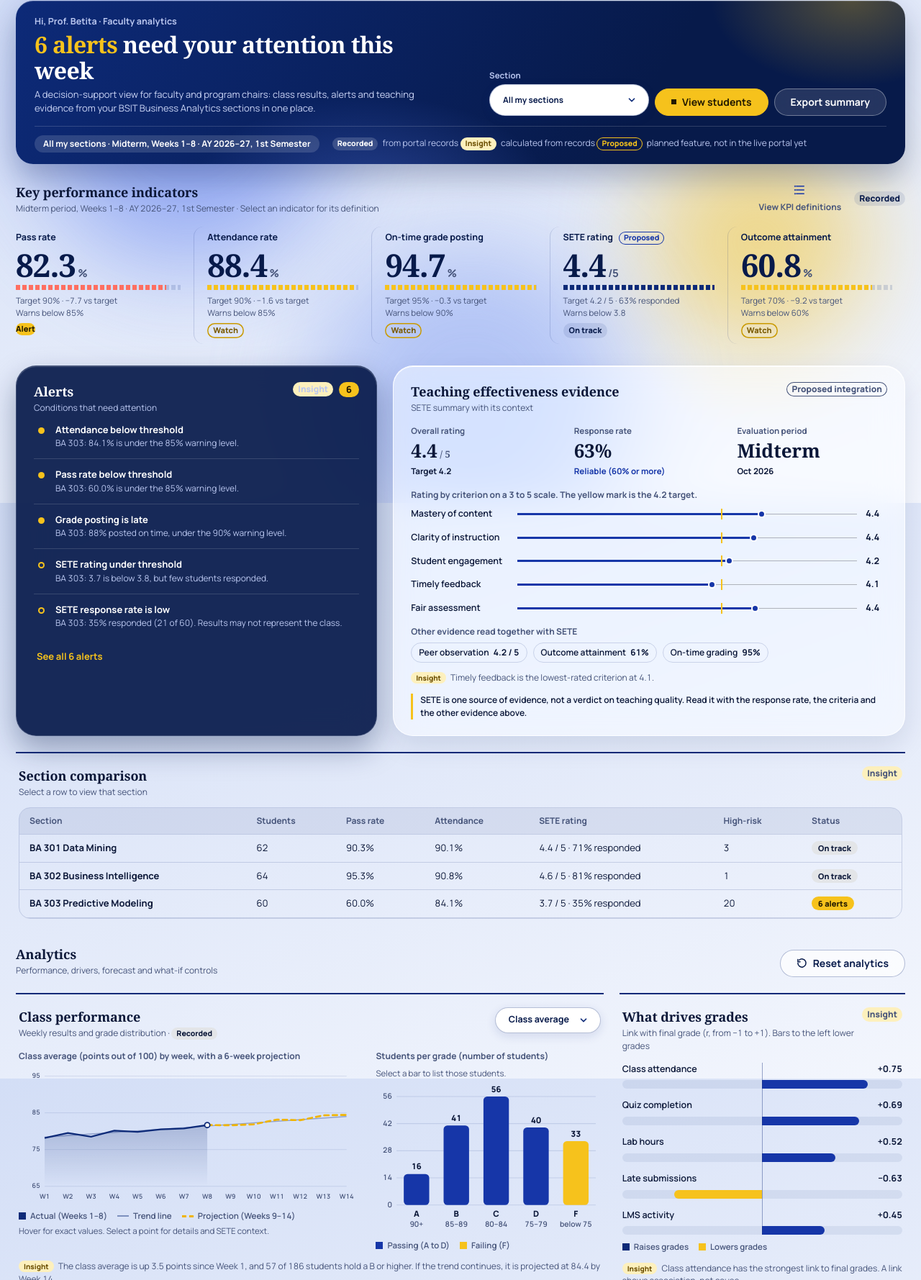
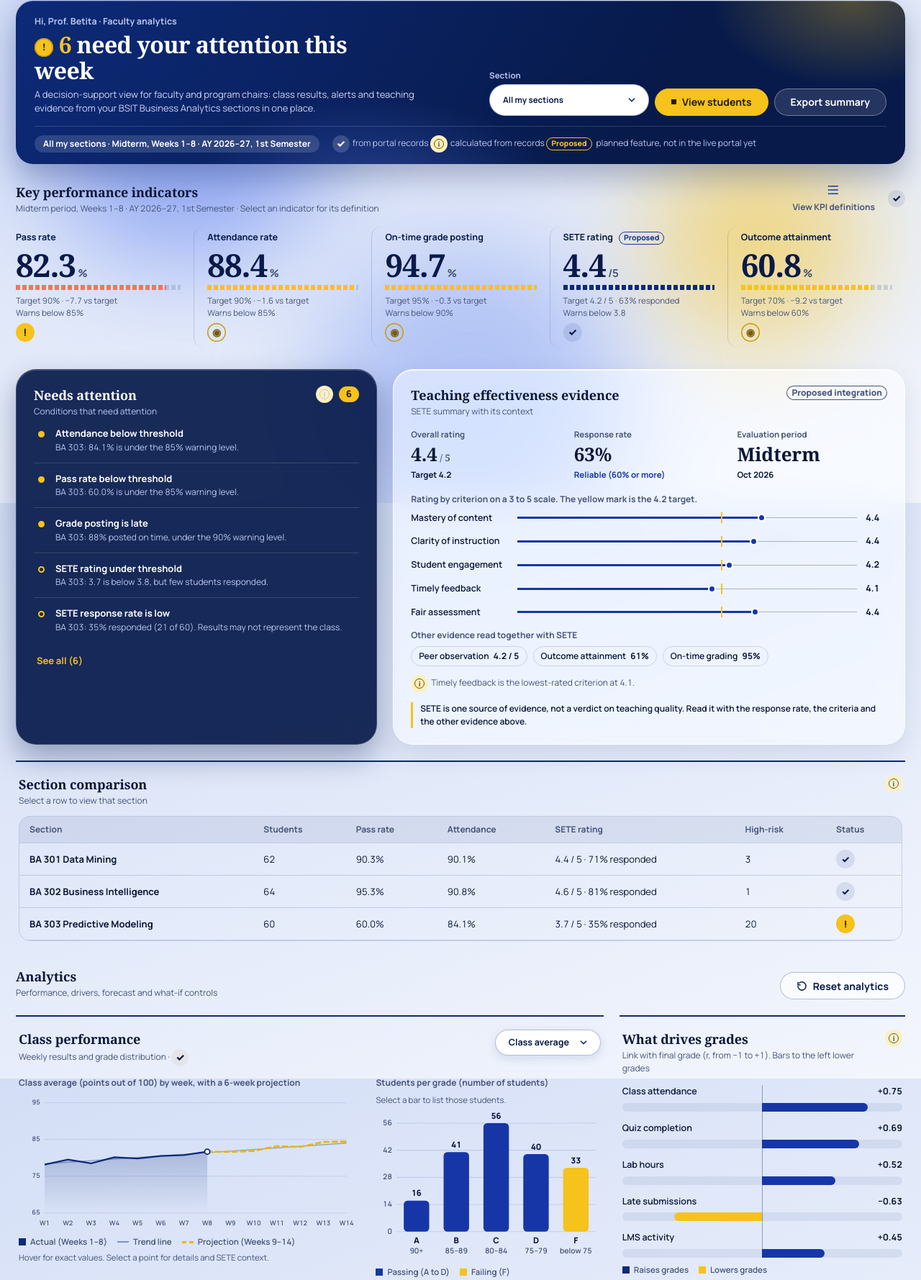
Before and after one commit to v-thee/carolina-university-faculty-dashboard, a plain HTML site: page index.html in a window 1280 px wide. Shown: the part 101-1880 px from the top of the page at 72% size. Drawn offline with Linux system fonts and the light colour scheme.

Commit message:
replace some words with icons to lessen the words in UI

```diff
--- a/index.html
+++ b/index.html
@@ -451,6 +451,39 @@ select:focus-visible { outline: 0; border-color: var(--navy); box-shadow: 0 0 0
 .kx.ok { background: rgba(13, 42, 120, .1); color: var(--deep); }
 .kx.wa { box-shadow: inset 0 0 0 1.5px #c99a00; color: #7a5a00; }
 .kx.al { background: var(--yel); color: #231a00; }
+.tg.rec, .tg.ins, .in em {
+  display: inline-grid; place-items: center; width: 24px; height: 24px; padding: 0;
+  margin: 0 4px 0 0; font-size: 0; line-height: 1; vertical-align: middle;
+}
+.tg.rec::before { content: "✓"; font-size: 14px; }
+.tg.ins::before, .in em::before {
+  content: "i"; display: grid; place-items: center; width: 14px; height: 14px;
+  border: 1.5px solid currentColor; border-radius: 50%; font-size: 10px; font-weight: 800;
+}
+.in em { background: #fdf0bd; color: #6b4e00; border-radius: 50%; }
+.kx.ok, .kx.wa, .kx.al {
+  display: inline-grid; place-items: center; width: 26px; min-width: 26px; height: 26px;
+  padding: 0; border-radius: 50%; font-size: 0; vertical-align: middle;
+}
+.kx::before { font-size: 14px; line-height: 1; font-weight: 800; }
+.kx.ok::before { content: "✓"; }
+.kx.wa::before { content: "◉"; }
+.kx.al::before { content: "!"; }
+.status-pill, .severity-icon {
+  display: inline-grid; place-items: center; min-width: 26px; height: 26px; padding: 0 7px;
+  border-radius: 99px; font-size: 0; vertical-align: middle;
+}
+.status-pill::before, .severity-icon::before { font-size: 13px; font-weight: 800; }
+.status-pill.ok, .severity-icon.watch { background: rgba(13, 42, 120, .1); color: var(--deep); }
+.status-pill.watch, .severity-icon.alert { box-shadow: inset 0 0 0 1.5px #c99a00; color: #7a5a00; }
+.status-pill.alert, .severity-icon.alert { background: var(--yel); color: #231a00; }
+.status-pill.ok::before { content: "✓"; }
+.status-pill.watch::before, .severity-icon.watch::before { content: "◉"; }
+.status-pill.alert::before, .severity-icon.alert::before { content: "!"; }
+.alert-filter { display: inline-grid; place-items: center; width: 40px; height: 40px; padding: 0; font-size: 0; }
+.alert-filter::before { font-size: 15px; font-weight: 800; }
+.alert-filter[data-f="alert"]::before { content: "!"; }
+.alert-filter[data-f="watch"]::before { content: "◉"; }
 
 /* Panels: glass for decisions, open sections for the rest */
 .c {
@@ -751,8 +784,8 @@ select:focus-visible { outline: 0; border-color: var(--navy); box-shadow: 0 0 0
       <div class="hfoot">
         <p class="scope" id="hs"></p>
           <p class="key">
-          <span class="key-item"><span class="tg rec">Recorded</span><span class="key-desc">from portal records</span></span>
-          <span class="key-item"><span class="tg ins">Insight</span><span class="key-desc">calculated from records</span></span>
+          <span class="key-item"><span class="tg rec" role="img" aria-label="Recorded" title="Recorded"></span><span class="key-desc">from portal records</span></span>
+          <span class="key-item"><span class="tg ins" role="img" aria-label="Insight" title="Insight"></span><span class="key-desc">calculated from records</span></span>
           <span class="key-item"><span class="tg prop">Proposed</span><span class="key-desc">planned feature, not in the live portal yet</span></span>
         </p>
       </div>
@@ -770,7 +803,7 @@ select:focus-visible { outline: 0; border-color: var(--navy); box-shadow: 0 0 0
               <path d="M5 5h14M5 12h14M5 19h14"/><circle cx="2.5" cy="5" r=".5" fill="currentColor"/><circle cx="2.5" cy="12" r=".5" fill="currentColor"/><circle cx="2.5" cy="19" r=".5" fill="currentColor"/>
             </svg><span>View KPI definitions</span>
           </button>
-          <span class="tg rec" style="margin:0">Recorded</span>
+          <span class="tg rec" role="img" aria-label="Recorded" title="Recorded" style="margin:0"></span>
         </div>
       </div>
       <div class="ks" id="ks"></div>
@@ -779,9 +812,9 @@ select:focus-visible { outline: 0; border-color: var(--navy); box-shadow: 0 0 0
     <section class="bento">
 <article class="c w5 dk" id="alerts">
         <div class="ch">
-          <div><h3>Alerts</h3><span>Conditions that need attention</span></div>
+          <div><h3>Needs attention</h3><span>Conditions that need attention</span></div>
           <div style="display:flex;gap:8px;align-items:center">
-            <span class="tg ins" style="margin:0">Insight</span><b class="cnt" id="ac"></b>
+            <span class="tg ins" role="img" aria-label="Insight" title="Insight" style="margin:0"></span><b class="cnt" id="ac"></b>
           </div>
         </div>
         <ul class="al" id="al"></ul>
@@ -797,7 +830,7 @@ select:focus-visible { outline: 0; border-color: var(--navy); box-shadow: 0 0 0
 <article class="o w12" id="cmp">
         <div class="ch">
           <div><h3>Section comparison</h3><span>Select a row to view that section</span></div>
-          <span class="tg ins" style="margin:0">Insight</span>
+          <span class="tg ins" role="img" aria-label="Insight" title="Insight" style="margin:0"></span>
         </div>
         <div class="tw" style="margin-top:12px">
           <table class="ctab">
@@ -824,7 +857,7 @@ select:focus-visible { outline: 0; border-color: var(--navy); box-shadow: 0 0 0
         <div class="ch">
           <div>
             <h3>Class performance</h3>
-            <span>Weekly results and grade distribution · <i class="tg rec" style="margin:0">Recorded</i></span>
+            <span>Weekly results and grade distribution · <i class="tg rec" role="img" aria-label="Recorded" title="Recorded" style="margin:0"></i></span>
           </div>
           <select id="seg" aria-label="Metric shown">
             <option value="sc">Class average</option>
@@ -857,7 +890,7 @@ select:focus-visible { outline: 0; border-color: var(--navy); box-shadow: 0 0 0
 <article class="o w4" id="drv">
         <div class="ch">
           <div><h3>What drives grades</h3><span>Link with final grade (r, from −1 to +1). Bars to the left lower grades</span></div>
-          <span class="tg ins" style="margin:0">Insight</span>
+          <span class="tg ins" role="img" aria-label="Insight" title="Insight" style="margin:0"></span>
         </div>
         <div class="drv" id="dg"></div>
         <div class="lg">
@@ -1351,7 +1384,7 @@ function rK(c) {
       + `<b class="kv">${v.toFixed(1)}<small>${d.u}</small></b>`
       + `<i class="kb"><u style="width:${Math.min(100, v / d.t * 100)}%"></u></i>`
       + `<span class="kf">Target ${d.tt} · ${foot}<br>Warns below ${d.w}${d.u === "/5" ? "" : "%"}</span>`
-      + `<span class="kx ${["ok", "wa", "al"][s]}" role="img" aria-label="Status: ${["On track", "Watch", "Alert"][s]}" title="${["On track", "Watch", "Alert"][s]}">${["On track", "Watch", "Alert"][s]}</span>`
+      + `<span class="kx ${["ok", "wa", "al"][s]}" role="img" aria-label="Status: ${["On track", "Watch", "Alert"][s]}" title="${["On track", "Watch", "Alert"][s]}"></span>`
       + `</button>`;
   }).join("");
 }
@@ -1392,7 +1425,7 @@ function rP(c) {
       + `and ${c.g[0] + c.g[1]} of ${c.n} students hold a B or higher.`
     : `Attendance is ${dir} ${Math.abs(d).toFixed(1)} points since Week 1 `
       + `and is ${v[7] >= 90 ? "at" : "below"} the 90% target.`;
-  $("#i1").innerHTML = "<em>Insight</em>" + text
+  $("#i1").innerHTML = '<em role="img" aria-label="Insight" title="Insight"></em>' + text
     + ` If the trend continues, it is projected at ${pf[5].toFixed(1)}${pmet === "sc" ? "" : "%"} by Week 14.`;
 }
 
@@ -1459,14 +1492,15 @@ function rA() {
   const A = alertsFor(key);
   const T = alertsFor(key, true).length;
   $("#ac").textContent = T;
-  $("#aall").textContent = T > A.length ? `See all ${T} alerts` : "See all alerts";
+  $("#aall").textContent = T > A.length ? `See all (${T})` : "See all";
+  $("#aall").setAttribute("aria-label", `See all ${T} attention items`);
   $("#aall").hidden = !T;
   $("#al").innerHTML = A.map(a =>
     `<li><button aria-expanded="false">`
     + `<span class="ai ${a.s < 2 ? "n" : ""}">!</span>`
     + `<span><b>${a.t}</b><small>${a.d}</small><em hidden>Suggested action: ${a.a}</em></span>`
     + `</button></li>`
-  ).join("") || '<li class="none">No alerts. All indicators are within their thresholds.</li>';
+  ).join("") || '<li class="none">Nothing needs attention. All indicators are within their thresholds.</li>';
 }
 
 function rF(c) {
@@ -1510,7 +1544,7 @@ function rF(c) {
     + `<span>Likely range ${lo.toFixed(1)} to ${hi.toFixed(1)}%</span>`
     + `<small>Target</small><b>90%</b>`
     + `<span>${l >= 90 ? "Projected above target" : "Projected below target"}</span>`;
-  $("#i3").innerHTML = `<em>Insight</em>`
+  $("#i3").innerHTML = '<em role="img" aria-label="Insight" title="Insight"></em>'
     + `${sl >= 0 ? "The pass rate is trending up" : "The pass rate is trending down"} `
     + `by ${Math.abs(sl).toFixed(1)} points a month. `
     + hitText + `Forecasts become less certain further ahead, so recheck each month.`;
@@ -1523,7 +1557,7 @@ function rD(c) {
     + `<i><u class="${r < 0 ? "n" : ""}" style="${r < 0 ? "right" : "left"}:50%;width:${Math.abs(r) * 50}%"></u></i></div>`
   ).join("");
   const t = c.dg.reduce((a, b, i) => Math.abs(b) > Math.abs(c.dg[a]) ? i : a, 0);
-  $("#i2").innerHTML = `<em>Insight</em>${DL[t]} has the strongest link to final grades. `
+  $("#i2").innerHTML = `<em role="img" aria-label="Insight" title="Insight"></em>${DL[t]} has the strongest link to final grades. `
     + `A link shows association, not cause.`;
 }
 
@@ -1550,7 +1584,7 @@ function rS(c) {
     + `<span>Outcome attainment<b>${c.out.toFixed(0)}%</b></span>`
     + `<span>On-time grading<b>${c.gs.toFixed(0)}%</b></span>`
     + `</div>`
-    + `<p class="in"><em>Insight</em>${CRL[wi]} is the lowest-rated criterion at ${c.crit[wi].toFixed(1)}.`
+    + `<p class="in"><em role="img" aria-label="Insight" title="Insight"></em>${CRL[wi]} is the lowest-rated criterion at ${c.crit[wi].toFixed(1)}.`
     + `${ok ? "" : " Few students responded, so treat this as a prompt for discussion, not a conclusion."}</p>`
     + `<p class="cav">SETE is one source of evidence, not a verdict on teaching quality. `
     + `Read it with the response rate, the criteria and the other evidence above.</p>`;
@@ -1580,8 +1614,8 @@ function render() {
   rC();
   const n = alertsFor(key, true).length;
   $("#hl").innerHTML = n
-    ? `<mark>${n} alert${n > 1 ? "s" : ""}</mark> need${n > 1 ? "" : "s"} your attention this week`
-    : `All indicators are <mark>on track</mark> this week`;
+    ? `<mark><span class="severity-icon alert" role="img" aria-label="Alert" title="Alert"></span> ${n}</mark> need${n > 1 ? "" : "s"} your attention this week`
+    : `All indicators are <span class="status-pill ok" role="img" aria-label="On track" title="On track"></span> within target this week`;
   $("#hs").textContent = (key === "all" ? "All my sections" : CR[key].name)
     + " · Midterm, Weeks 1–8 · AY 2026–27, 1st Semester";
   rK(C);
@@ -1631,8 +1665,7 @@ $("#ks").onclick = e => {
     : "";
   $("#kvb").innerHTML =
     `<div class="hd"><h3>${d.n} `
-    + `<span class="kx ${["ok", "wa", "al"][s]}" style="background:${s ? "" : "rgba(7,26,74,.1)"}">`
-    + `${["On track", "Watch", "Alert"][s]}</span></h3>`
+    + `<span class="kx ${["ok", "wa", "al"][s]}" role="img" aria-label="Status: ${["On track", "Watch", "Alert"][s]}" title="${["On track", "Watch", "Alert"][s]}" style="background:${s ? "" : "rgba(7,26,74,.1)"}"></span></h3>`
     + `<button class="ibtn" data-x aria-label="Close">`
     + `<svg width="16" height="16" viewBox="0 0 24 24" fill="none" stroke="currentColor" `
     + `stroke-width="2.4" stroke-linecap="round"><path d="M6 6l12 12M18 6 6 18"/></svg></button></div>`
@@ -1740,7 +1773,7 @@ function rC() {
     return `<tr data-k="${k}" tabindex="0" class="${key === k ? "on" : ""}">`
       + `<td><b>${CR[k].name}</b></td><td>${c.n}</td><td>${c.pass.toFixed(1)}%</td><td>${c.att.toFixed(1)}%</td>`
       + `<td>${c.sete.toFixed(1)} / 5 · ${c.resp.toFixed(0)}% responded</td><td>${c.hi}</td>`
-      + `<td><span class="pill ${n ? "hi" : ""}">${n ? n + (n > 1 ? " alerts" : " alert") : "On track"}</span></td></tr>`;
+      + `<td><span class="status-pill ${n ? "alert" : "ok"}" role="img" aria-label="${n ? n + (n > 1 ? " alerts" : " alert") : "On track"}" title="${n ? n + (n > 1 ? " alerts" : " alert") : "On track"}"></span></td></tr>`;
   }).join("");
   accordionize("#cb", [0, 1, 2, 6]);
 }
@@ -1788,14 +1821,14 @@ let af = "all";
 const afFilter = a => af === "all" || (af === "alert" ? a.s === 2 : a.s === 1);
 function aoShell() {
   $("#aob").innerHTML =
-    `<div class="hd"><h3>All alerts</h3>`
+    `<div class="hd"><h3>All attention items</h3>`
     + `<button class="ibtn" data-x aria-label="Close"><svg width="16" height="16" viewBox="0 0 24 24" fill="none" `
     + `stroke="currentColor" stroke-width="2.4" stroke-linecap="round"><path d="M6 6l12 12M18 6 6 18"/></svg></button></div>`
-    + `<p class="pv">An alert appears when an indicator passes its warning level. Treat each one as a prompt to look closer, `
+    + `<p class="pv">An attention item appears when an indicator passes its warning level. Treat each one as a prompt to look closer, `
     + `not as a verdict.</p>`
     + `<div class="chips" id="aof">`
     + [["all", "All"], ["alert", "Alert"], ["watch", "Watch"]].map(f =>
-      `<button class="chip" data-f="${f[0]}" aria-pressed="${f[0] === af}">${f[1]}</button>`).join("")
+      `<button class="chip alert-filter" data-f="${f[0]}" aria-label="${f[1]}" title="${f[1]}" aria-pressed="${f[0] === af}">${f[0] === "all" ? "All" : ""}</button>`).join("")
     + `</div><div class="sub" id="aoc" style="margin:0"></div><ul class="aol" id="aol"></ul>`;
   aoList();
 }
@@ -1805,9 +1838,9 @@ function aoList() {
   $("#aoc").textContent = `Showing ${A.length} of ${all.length} · ${key === "all" ? "all sections" : CR[key].name}`;
   $("#aol").innerHTML = A.map(a =>
     `<li class="arow"><span class="ai ${a.s < 2 ? "n" : ""}">!</span><span>`
-    + `<b>${a.t}</b><i class="pill ${a.s === 2 ? "hi" : "md"}">${a.s === 2 ? "Alert" : "Watch"}</i>`
+    + `<b>${a.t}</b><i class="severity-icon ${a.s === 2 ? "alert" : "watch"}" role="img" aria-label="${a.s === 2 ? "Alert" : "Watch"}" title="${a.s === 2 ? "Alert" : "Watch"}"></i>`
     + `<small>${a.d}</small><em>Suggested action: ${a.a}</em></span></li>`
-  ).join("") || '<li class="arow"><span></span><span>No alerts in this group.</span></li>';
+  ).join("") || '<li class="arow"><span></span><span>Nothing needs attention in this group.</span></li>';
 }
 $("#aall").onclick = () => {
   af = "all";
@@ -1850,11 +1883,13 @@ function exPreview() {
   if (EX.inc.kpi) {
     h += "<ul>" + KD.map(d => {
       const v = d.f(C);
-      return `<li><span>${d.n}</span><b>${v.toFixed(1)}${d.u === "/5" ? " / 5" : "%"} · ${["On track", "Watch", "Alert"][stat(d, v)]}</b></li>`;
+      const state = ["On track", "Watch", "Alert"][stat(d, v)];
+      const icon = ["ok", "watch", "alert"][stat(d, v)];
+      return `<li><span>${d.n}</span><b>${v.toFixed(1)}${d.u === "/5" ? " / 5" : "%"} <i class="status-pill ${icon}" role="img" aria-label="${state}" title="${state}"></i></b></li>`;
     }).join("") + "</ul>";
   }
   if (EX.inc.al) {
-    h += `<p class="sub">Alerts (${A.length})</p><ul>`
+    h += `<p class="sub">Attention items (${A.length})</p><ul>`
       + (A.map(a => `<li><span>${a.t}</span></li>`).join("") || "<li><span>None</span></li>") + "</ul>";
   }
   if (EX.inc.sete) {
```
